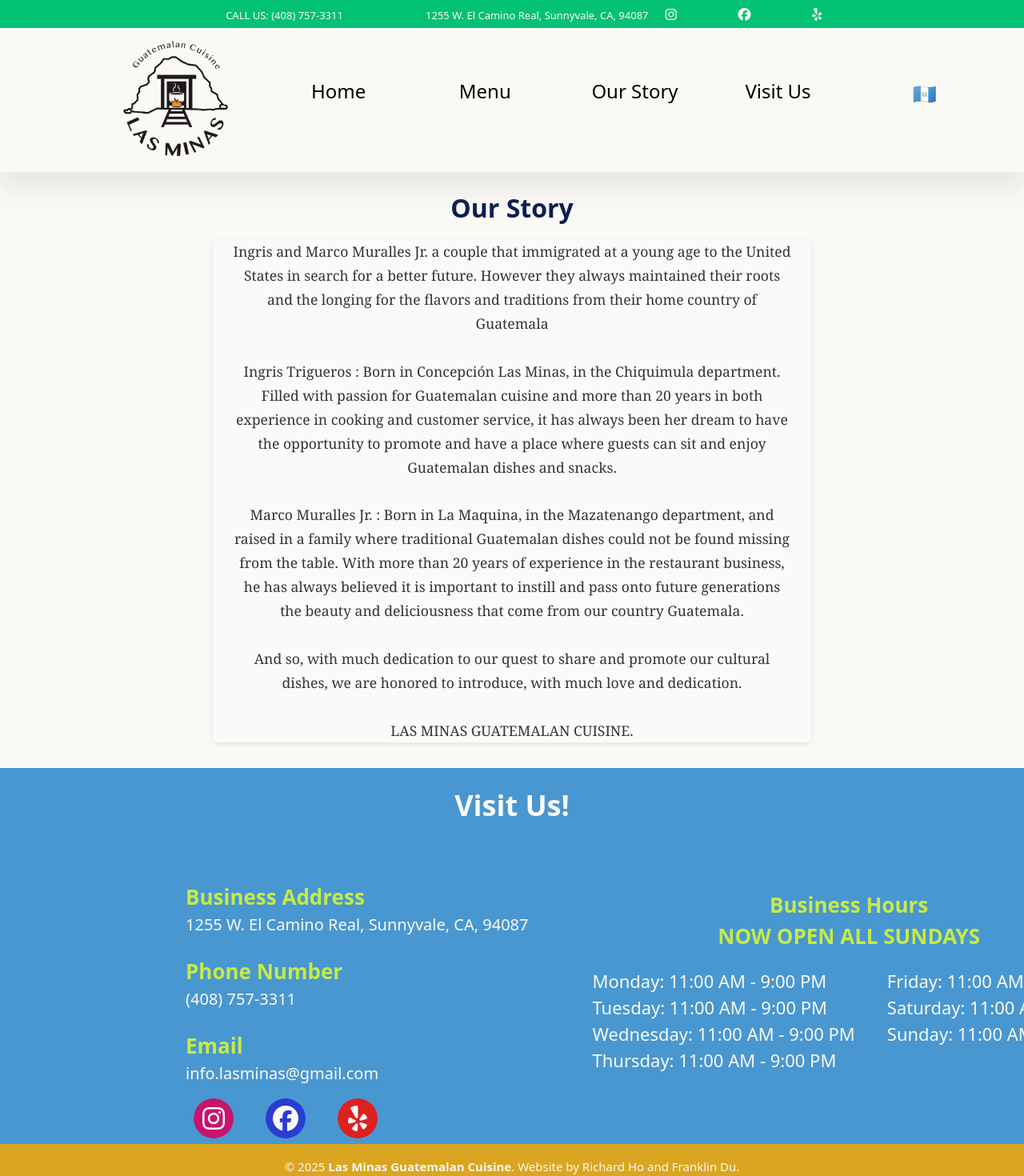
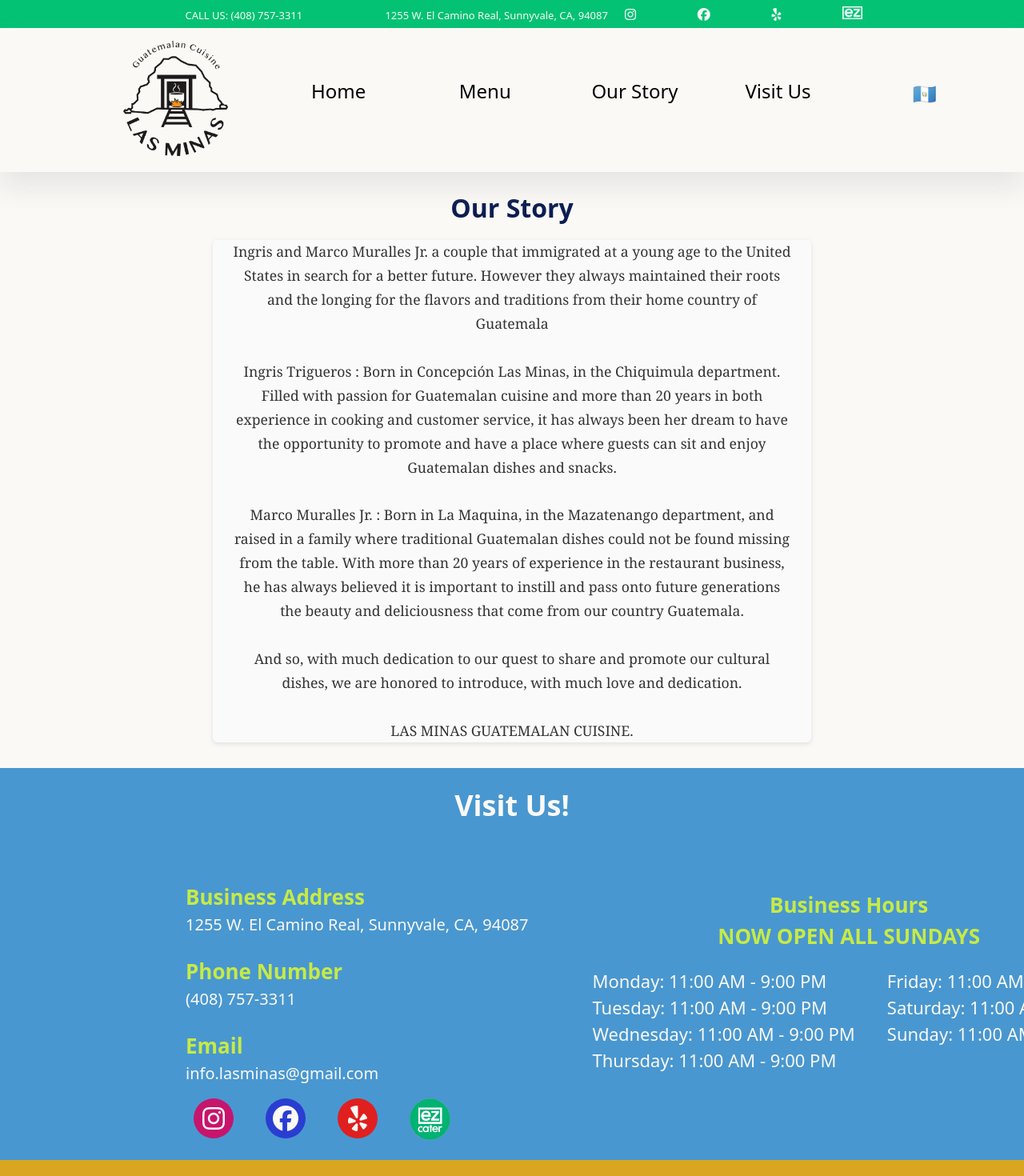
Before and after one commit to Rodrigo-AT/las-minas-web, a React (Vite) app: page /about in a window 1280 px wide. Shown: the top 1470 px of the page at 80% size. Built offline with nearby package versions, Linux system fonts and the light colour scheme.

Commit message:
added EZCatering to the subheader and footer

```diff
--- a/src/components/Footer.jsx
+++ b/src/components/Footer.jsx
@@ -1,3 +1,4 @@
+import EzCater from "../assets/ezcaterFooter.png"
 import styles from '../static/Footer.module.css'
 import { useLanguage } from '../context/LanguageContext.jsx';
 
@@ -69,6 +70,11 @@
                   <a href="https://www.yelp.com/biz/las-minas-guatemalan-cuisine-sunnyvale-2?osq=Las+Minas" target="_blank" rel="noopener noreferrer" className={styles.wrap}>
                     <div className={styles.circle} style={{ backgroundColor: '#e01f1f'}}></div>
                     <i class="fab fa-yelp fa-2x"  style={{ zIndex: 1, position: 'relative'}}></i>
+                  </a>
+                </li>
+                <li>
+                  <a href="https://www.ezcater.com/catering/pvt/las-minas-guatemalan-cuisine-3?fcv=1" target="_blank" rel="noopener noreferrer">
+                    <img src={EzCater} className={styles.logo} alt="EzCater logo"/>
                   </a>
                 </li>
               </ul>
@@ -144,6 +150,11 @@
                   <i class="fab fa-yelp fa-2x"></i>
                 </a>
               </li>
+              <li>
+                <a href="https://www.ezcater.com/catering/pvt/las-minas-guatemalan-cuisine-3?fcv=1" target="_blank" rel="noopener noreferrer">
+                  <img src={EzCater} className={styles.logo} alt="EzCater logo"/>
+                </a>
+              </li>
             </ul>
           </ul>
         </div>
--- a/src/components/Subheader.jsx
+++ b/src/components/Subheader.jsx
@@ -1,3 +1,4 @@
+import EzCater from "../assets/ezcaterSubheader.png"
 import styles from '../static/Subheader.module.css'
 import { useLanguage } from '../context/LanguageContext.jsx';
 
@@ -27,6 +28,9 @@
             <li><a href="https://www.yelp.com/biz/las-minas-guatemalan-cuisine-sunnyvale-2?osq=Las+Minas+Guatemalan+Cuisine" target="_blank" rel="noopener noreferrer">
               <i class="fab fa-yelp"></i>
             </a></li>
+            <li><a href="https://www.ezcater.com/catering/pvt/las-minas-guatemalan-cuisine-3?fcv=1" target="_blank" rel="noopener noreferrer">
+              <img src={EzCater} className={styles.logo} alt="EzCater logo"/>
+            </a></li>
           </ul>
         </nav>
       </div>
--- a/src/static/Footer.module.css
+++ b/src/static/Footer.module.css
@@ -9,6 +9,7 @@
   flex-direction: column;
   width: 100%;
   padding-top: 20px;
+  padding-bottom: 20px;
 }
 
 /* Title */
@@ -131,6 +132,13 @@
   display: none;
 }
 
+.logo {
+  margin: 0;
+  padding: 0;
+  height: 3.2em;
+  cursor: pointer;
+}
+
 @media (max-width: 768px) {
     .footNav {
       display: none;
--- a/src/static/Subheader.module.css
+++ b/src/static/Subheader.module.css
@@ -49,3 +49,10 @@
   color: #faf9f6;
   cursor: pointer;
 }
+
+.logo {
+  margin: 0;
+  padding: 0;
+  height: 1em;
+  cursor: pointer;
+}
```
Also changed, not shown: src/assets/ezcaterFooter.png (added), src/assets/ezcaterSubheader.png (added).
